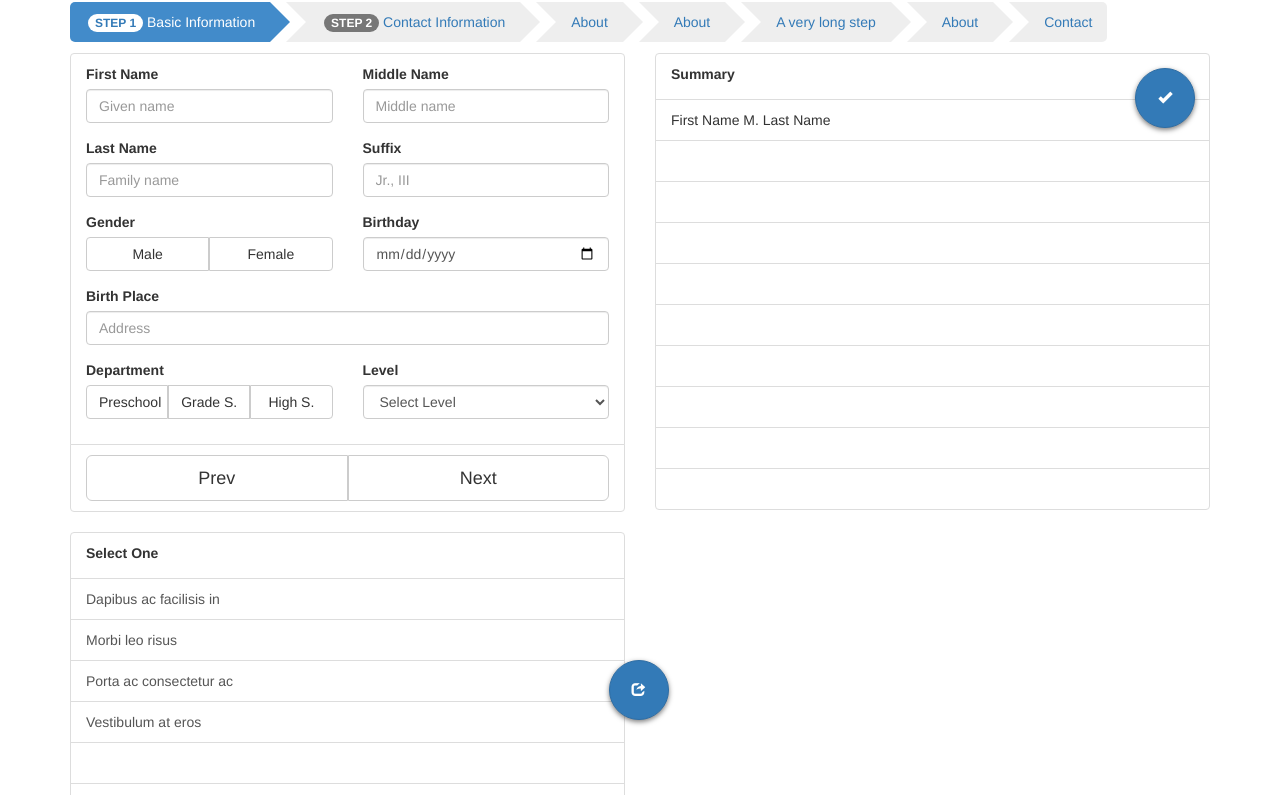
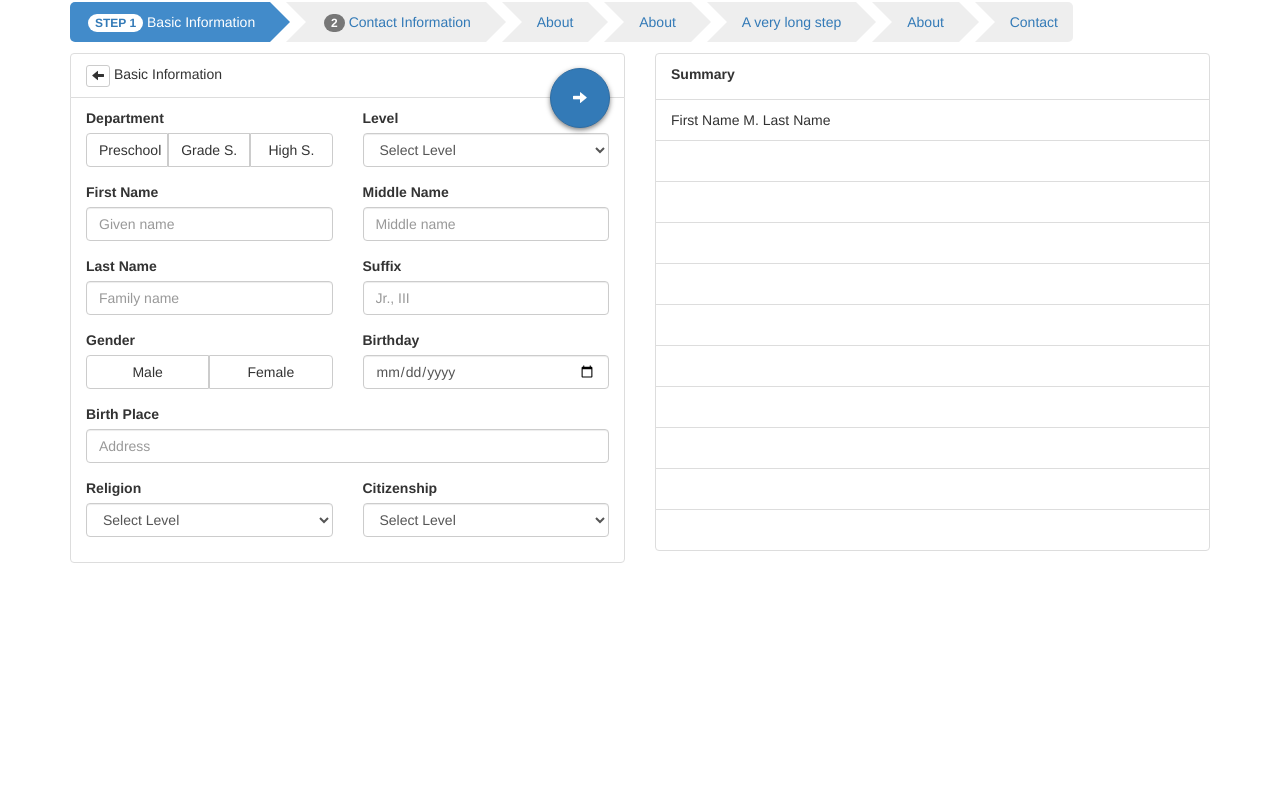
Before and after one commit to myteddy15/uix, a plain HTML site: page index.html in a window 1280 px wide. Shown: the part 65-860 px from the top of the page. After the commit the page ends 800 px from the top, so only its background shows below. Drawn offline with Linux system fonts and the light colour scheme.

Commit message:
Adjustments

```diff
--- a/css/simple-sidebar.css
+++ b/css/simple-sidebar.css
@@ -40,7 +40,7 @@ body{ overflow-x:hidden;}
     display: block;
     width: 0%;
     height: 100%;
-    background: #666;
+    background: #000;
     left: 0px;
 	opacity:0;
     cursor: no-drop;
@@ -53,7 +53,7 @@ body{ overflow-x:hidden;}
 }
 .toggled .sidebar-blind {
 	width: 100%;
-	opacity:0.3;
+	opacity:0.5;
 }
 
 #page-content-wrapper {
@@ -194,10 +194,12 @@ div#school-name {
 .btn-fab.bottom{bottom:1.5rem;}
 .btn-fab.left{left:3rem;}
 .btn-fab.right{right:3rem;}
-.btn-fab.center{right:47.77%;}
+.btn-fab.center{right:46.77%;}
 .btn-fab.fixed{position:fixed;}
 .toggled .btn-fab.top.right{ right:-33%;}
 .toggled .btn-fab.top.left{ left:123%;}
+.toggled .btn-fab.top.right.slide-up{right:3rem;top:-44%;}
+.toggled .btn-fab.top.left.slide-up{left:3rem;top:-44%;}
 .toggled .btn-fab.bottom{ bottom:-33%;}
 .pagination-goto{margin:20px 0;}
 .table-data{margin-top:3.33rem;}
--- a/index.html
+++ b/index.html
@@ -94,9 +94,9 @@
 				<button type="button" class="navbar-toggle c-hamburger c-hamburger--htx"  id="menu-toggle-1" >
 				   <span>toggle menu</span>
 				</button>
-				<a class="navbar-brand" href="#">Module name</a>
+				<a class="navbar-brand" href="#">Inquiry</a>
 			</div>
-		<button class="btn btn-primary btn-md btn-fab fixed bottom center"><span class="glyphicon glyphicon-share" aria-hidden="true"></span></button>
+		<button class="btn btn-primary btn-md btn-fab fixed bottom center hide"><span class="glyphicon glyphicon-share" aria-hidden="true"></span></button>
         <div id="page-content-wrapper" class="animate">
             <div class="container">
             	<div class="row">
@@ -108,7 +108,7 @@
 				        </li>
 				         <li>
 				         	<div class="nav-wedge"></div>
-				        	<a href="#" data-toggle="tab"><span class="badge">STEP 2</span> Contact Information</a>
+				        	<a href="#" data-toggle="tab"><span class="badge"> 2</span> Contact Information</a>
 				        	<div class="nav-arrow"></div>
 				        </li>
 				        <li><div class="nav-wedge"></div><a href="#" data-toggle="tab">About</a><div class="nav-arrow"></div></li>
@@ -121,8 +121,50 @@
             	</div>
             	 <div class="row">
             	    	<div class="col-md-6">
+            	    		<button class="btn btn-primary btn-fab top right slide-up "><span class="glyphicon glyphicon-arrow-right" aria-hidden="true"></span></button>
+            	    		<button class="btn btn-primary btn-fab top left slide-up hide"><span class="glyphicon glyphicon-arrow-right" aria-hidden="true"></span></button>
             	    		<div class="list-group">
 							  <div class="list-group-item">
+							  		<button class="btn btn-xs btn-default"> <span class="glyphicon glyphicon-arrow-left" aria-hidden="true"></span></button>
+							  		Basic Information
+							  </div>
+							  <div class="list-group-item">
+							  	<div class="form-group">
+									<div class="row">
+							   			<div class="col-md-6">
+											<label for=""> Department</label>
+											<div class="btn-group btn-group-justified">
+											  <div class="btn-group">
+												<button type="button" class="btn btn-default">Preschool</button>
+											  </div>
+											  <div class="btn-group">
+												<button type="button" class="btn btn-default">Grade S.</button>
+											  </div>
+											  <div class="btn-group">
+												<button type="button" class="btn btn-default">High S.</button>
+											  </div>
+											</div>
+										</div>
+										<div class="col-md-6">
+											<label for=""> Level</label>
+											<select name="" id="" class="form-control">
+												<option value="">Select Level</option>
+												<option value="1">Grade 1
+												</option>
+												<option value="2">Grade 2
+												</option>
+												<option value="3">Grade 3
+												</option>
+												<option value="4">Grade 4
+												</option>
+												<option value="5">Grade 5
+												</option>
+												<option value="6">Grade 6
+												</option>
+											</select>
+										</div>
+									</div>
+							   	</div>
 							   	<div class="form-group">
 							   		<div class="row">
 										<div class="col-md-6">
@@ -177,21 +219,25 @@
 								<div class="form-group">
 									<div class="row">
 							   			<div class="col-md-6">
-											<label for=""> Department</label>
-											<div class="btn-group btn-group-justified">
-											  <div class="btn-group">
-												<button type="button" class="btn btn-default">Preschool</button>
-											  </div>
-											  <div class="btn-group">
-												<button type="button" class="btn btn-default">Grade S.</button>
-											  </div>
-											  <div class="btn-group">
-												<button type="button" class="btn btn-default">High S.</button>
-											  </div>
-											</div>
+											<label for=""> Religion</label>
+											<select name="" id="" class="form-control">
+												<option value="">Select Level</option>
+												<option value="1">Grade 1
+												</option>
+												<option value="2">Grade 2
+												</option>
+												<option value="3">Grade 3
+												</option>
+												<option value="4">Grade 4
+												</option>
+												<option value="5">Grade 5
+												</option>
+												<option value="6">Grade 6
+												</option>
+											</select>
 										</div>
 										<div class="col-md-6">
-											<label for=""> Level</label>
+											<label for=""> Citizenship</label>
 											<select name="" id="" class="form-control">
 												<option value="">Select Level</option>
 												<option value="1">Grade 1
@@ -211,20 +257,11 @@
 									</div>
 							   	</div>
 							  </div>
-								<div class="list-group-item">
-									<div class="btn-group btn-group-justified">
-									  <div class="btn-group">
-										<button type="button" class="btn btn-default btn-lg">Prev</button>
-									  </div>
-									  <div class="btn-group">
-										<button type="button" class="btn btn-default btn-lg">Next</button>
-									  </div>
-									</div>
-								</div>
+
 							</div>
             	    	</div>
 						<div class="col-md-6">
-							<button class="btn btn-primary btn-fab top right"><span class="glyphicon glyphicon-ok" aria-hidden="true"></span></button>
+							<button class="btn btn-primary btn-fab top right hide"><span class="glyphicon glyphicon-ok" aria-hidden="true"></span></button>
 							<div class="list-group">
 								<div class="list-group-item">
 									<label for="">Summary</label>
@@ -250,13 +287,18 @@
 								</div>
 								<div class="list-group-item">&nbsp;
 								</div>
+								<div class="list-group-item">&nbsp;
+								</div>
 							</div>
             	    	</div>
 					</div>
-					<div class="row">
+					<div class="row hide">
             	    	<div class="col-md-6">
+            	    		<button class="btn btn-primary btn-fab top right slide-up "><span class="glyphicon glyphicon-arrow-right" aria-hidden="true"></span></button>
+
 							 <div class="list-group">
 								  <div href="#" class="list-group-item">
+								  	<button class="btn btn-xs btn-default"> <span class="glyphicon glyphicon-list" aria-hidden="true"></span></button>
 									<label>Select One</label>
 								  </div>
 								  <a href="#" class="list-group-item">Dapibus ac facilisis in</a>
@@ -282,7 +324,7 @@
 							  </div>
 						</div>
             	    </div>
-                <div class="row">
+                <div class="row hide">
                     <div class="col-lg-12">
                          <div class="input-group input-group-lg">
 						  <span class="input-group-btn">
@@ -295,7 +337,7 @@
 						</div>
                     </div>
                 </div>
-				<div class="row">
+				<div class="row hide">
 					<div class="col-lg-12">
 						  <table id="sample-data-table" class="table table-data table-hover table-bordered">
 							<thead>
@@ -341,7 +383,7 @@
 						</table>
 					</div>
 				</div>
-				<div class="row">
+				<div class="row hide">
                     <div class="col-lg-3">
                          <div class="input-group input-group-sm pagination-goto">
 						  <span class="input-group-addon">Go to Page</span>
```
